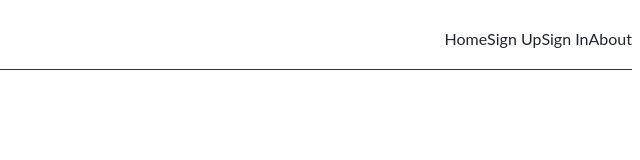
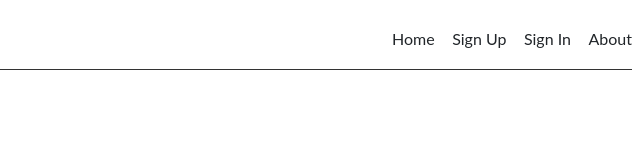
Before and after one commit to larkinmagner/ps-navbar, a plain HTML site: page index.html in a window 1280 px wide. Shown: the full height of the page, 640-1280 px from the left. Drawn offline with Linux system fonts and the light colour scheme.

Commit message:
Spacing Between Nav Sections

```diff
--- a/style.css
+++ b/style.css
@@ -1,20 +1,21 @@
 * {
   font-family: "lato", "Helvetica", Sans-Serif;
-  Font-size: 16px
+  font-size: 16px
   font-weight normal;
   color: #212529;
   text-align: left;
   box-sizing: border-box;
-  background-color: #fff;
 }
 
 a {
   text-decoration: none;
 }
+
 .ps-nav-brand {
   font-size: 1.5rem;
   margin: 1rem 0;
 }
+
 .ps-navbar {
   display: flex;
   justify-content: space-between;
@@ -24,6 +25,7 @@ a {
 
 .ps-navbar-nav {
   display: flex;
+  width: 15rem;
+  justify-content: space-between;
   list-style: none;
-
 }
```
